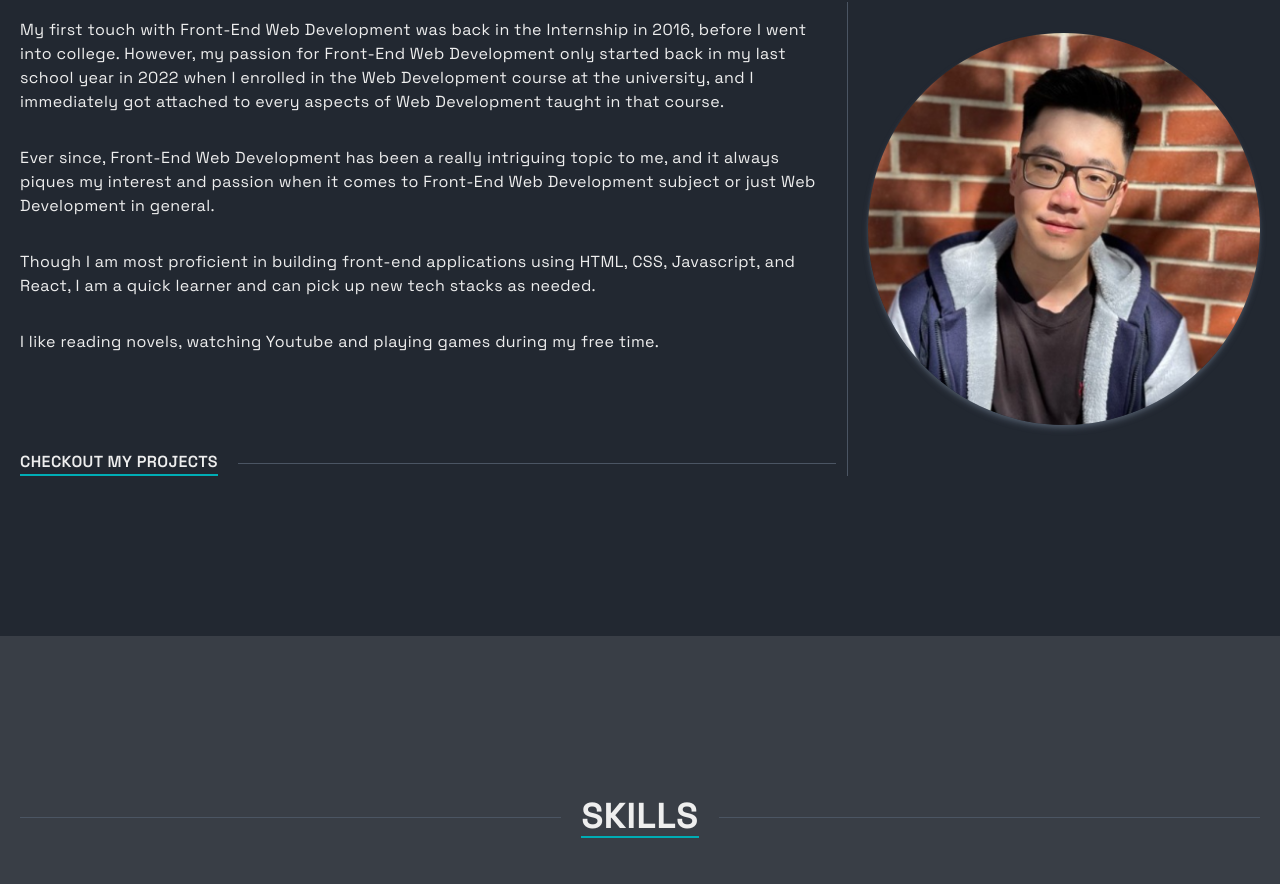
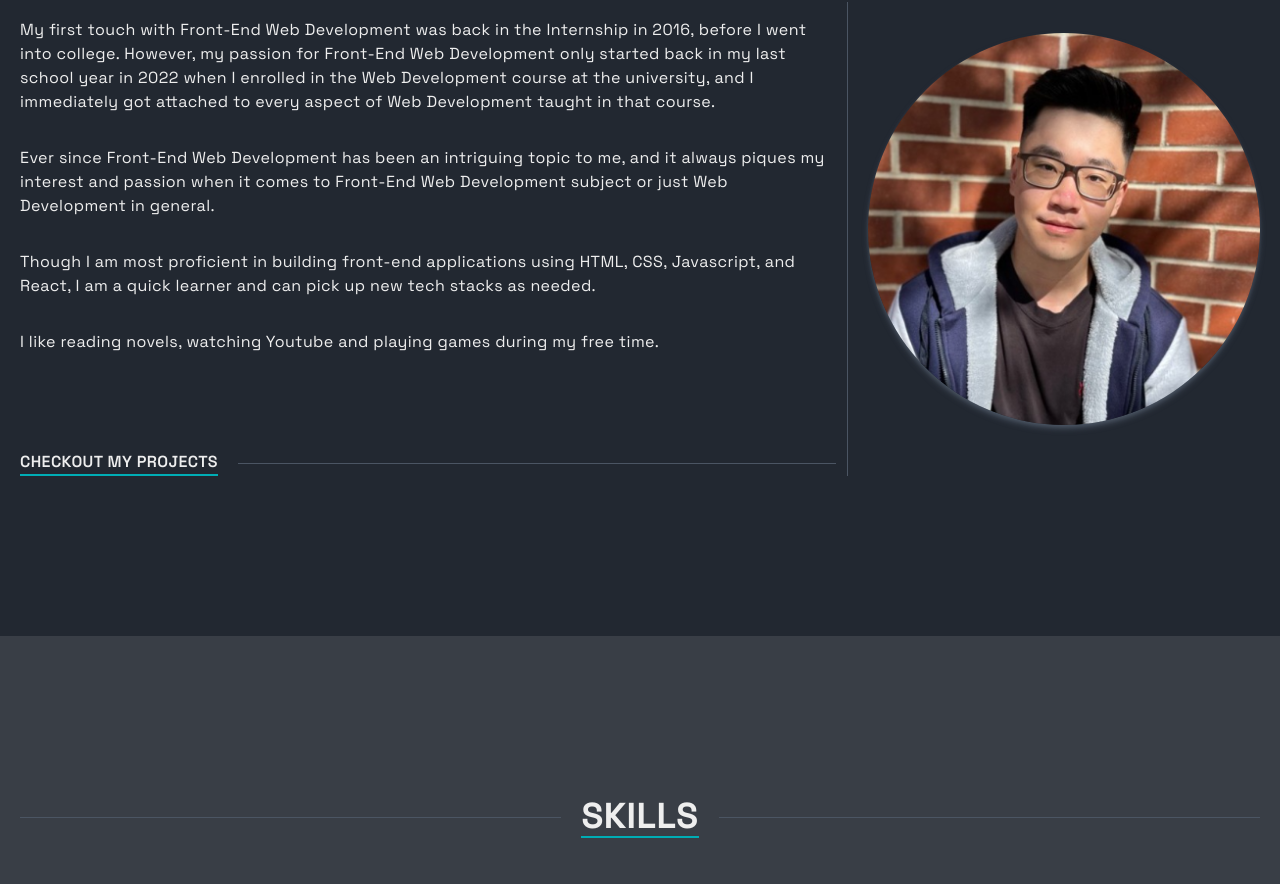
Before and after one commit to sqle157/personal-website, a React (Vite) app: page / in a window 1280 px wide. Shown: the part 1020-1904 px from the top of the page. Built offline with nearby package versions, Linux system fonts and the light colour scheme.

Commit message:
update about paragraphs

```diff
--- a/src/components/About.jsx
+++ b/src/components/About.jsx
@@ -41,14 +41,14 @@ const About = () => {
 							Internship in 2016, before I went into college. However, my
 							passion for Front-End Web Development only started back in my last
 							school year in 2022 when I enrolled in the Web Development course
-							at the university, and I immediately got attached to every aspects
+							at the university, and I immediately got attached to every aspect
 							of Web Development taught in that course.
 						</p>
 						<p className='py-4 text-[#EEEEEE]'>
-							Ever since, Front-End Web Development has been a really intriguing
-							topic to me, and it always piques my interest and passion when it
-							comes to Front-End Web Development subject or just Web Development
-							in general.
+							Ever since Front-End Web Development has been an intriguing topic
+							to me, and it always piques my interest and passion when it comes
+							to Front-End Web Development subject or just Web Development in
+							general.
 						</p>
 						<p className='py-4 text-[#EEEEEE]'>
 							Though I am most proficient in building front-end applications
```
